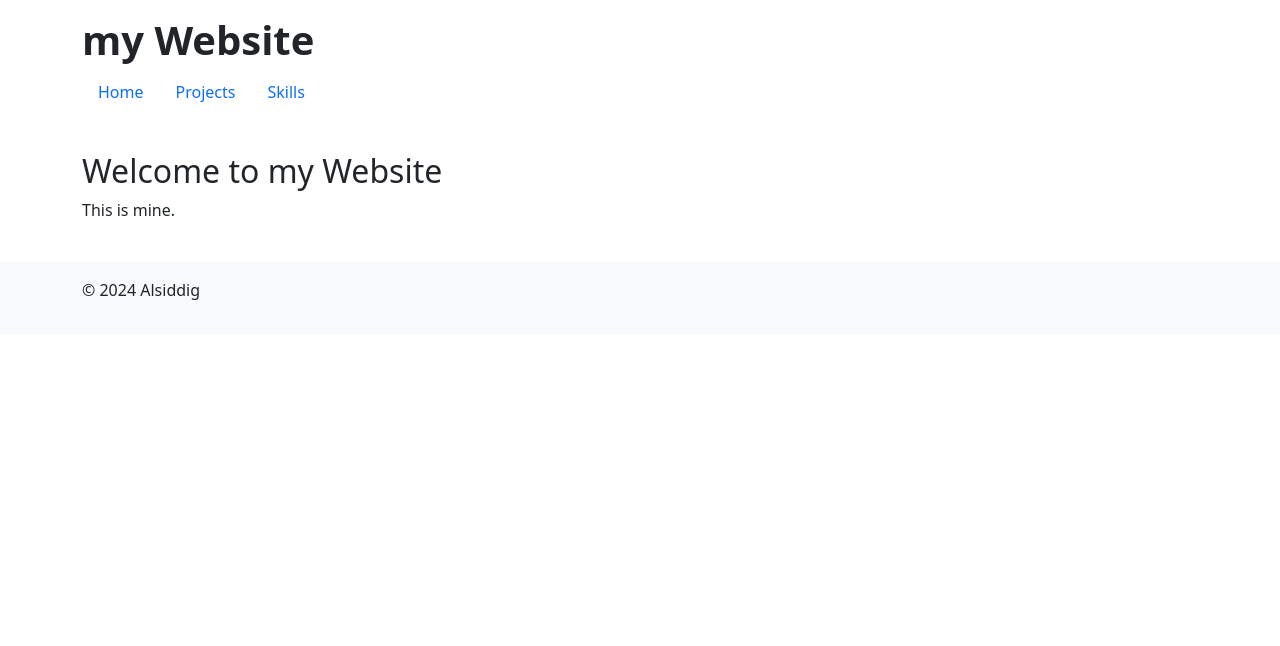
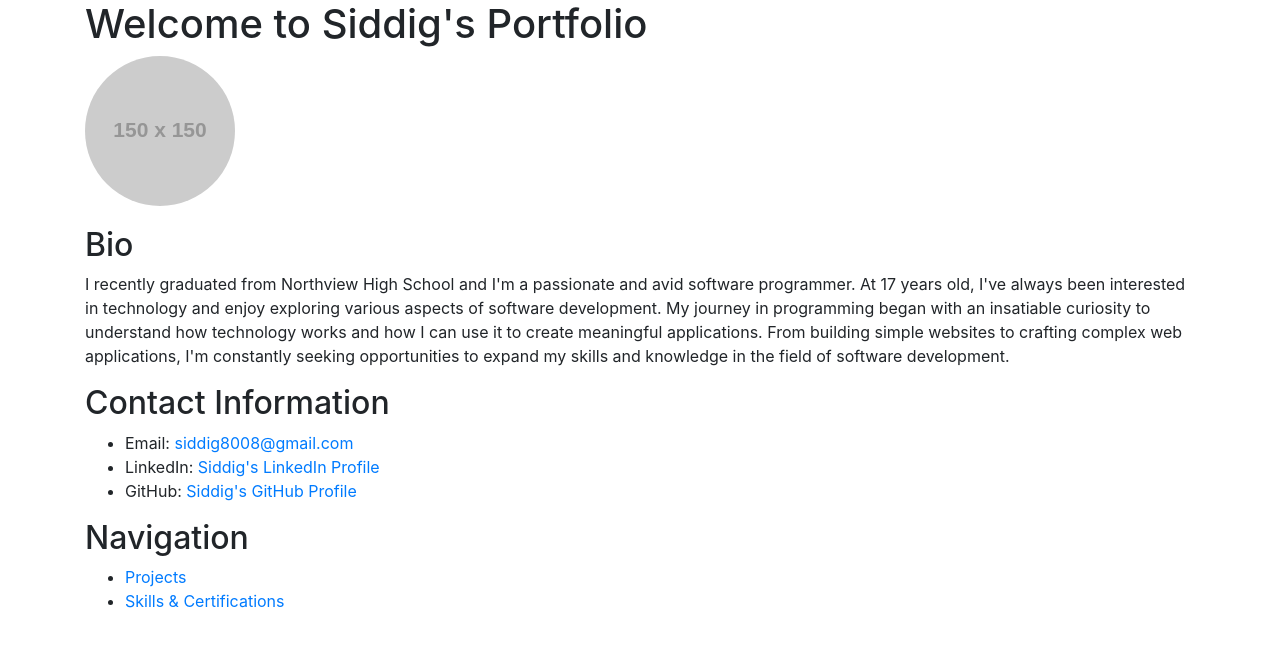
Before and after one commit to Machiavellianistic/Senior-portfolio, a plain HTML site: page index.html in a window 1280 px wide. Drawn offline with nearby package versions, Linux system fonts and the light colour scheme; placeholder pictures from the web are drawn by us.

Commit message:
Update index.html

```diff
--- a/index.html
+++ b/index.html
@@ -3,37 +3,41 @@
 <head>
     <meta charset="UTF-8">
     <meta name="viewport" content="width=device-width, initial-scale=1.0">
-    <title>my Website</title>
-    <link rel="stylesheet" href="https://stackpath.bootstrapcdn.com/bootstrap/5.1.3/css/bootstrap.min.css">
-    <link rel="stylesheet" href="style.css">
+    <title>Siddig's Portfolio - Home</title>
+    <!-- Bootstrap CSS -->
+    <link href="https://stackpath.bootstrapcdn.com/bootstrap/4.5.2/css/bootstrap.min.css" rel="stylesheet">
+    <style>
+        /* Custom CSS for the placeholder image */
+        .profile-img {
+            width: 150px;
+            height: 150px;
+            border-radius: 50%;
+            margin-bottom: 20px;
+        }
+    </style>
 </head>
 <body>
-    <header class="py-3">
-        <div class="container">
-            <h1 class="fw-bold">my Website</h1>
-            <nav>
-                <ul class="nav">
-                    <li class="nav-item"><a class="nav-link" href="index.html">Home</a></li>
-                    <li class="nav-item"><a class="nav-link" href="projects.html">Projects</a></li>
-                    <li class="nav-item"><a class="nav-link" href="skills.html">Skills</a></li>
-                </ul>
-            </nav>
-        </div>
-    </header>
-    <main class="py-4">
-        <div class="container">
-            <section>
-                <h2>Welcome to my Website</h2>
-                <p>This is mine.</p>
-            </section>
-        </div>
-    </main>
-    <footer class="py-3 bg-light">
-        <div class="container">
-            <p>&copy; 2024 Alsiddig</p>
-        </div>
-    </footer>
-
-    <script src="https://stackpath.bootstrapcdn.com/bootstrap/5.1.3/js/bootstrap.bundle.min.js"></script>
+    <div class="container">
+        <h1>Welcome to Siddig's Portfolio</h1>
+        <img src="https://via.placeholder.com/150" alt="Profile Picture" class="profile-img">
+        <h2>Bio</h2>
+        <p>
+            I recently graduated from Northview High School and I'm a passionate and avid software programmer. At 17 years old, I've always been interested in technology and enjoy exploring various aspects of software development. My journey in programming began with an insatiable curiosity to understand how technology works and how I can use it to create meaningful applications. From building simple websites to crafting complex web applications, I'm constantly seeking opportunities to expand my skills and knowledge in the field of software development.
+        </p>
+        <h2>Contact Information</h2>
+        <ul>
+            <li>Email: <a href="mailto:siddig8008@gmail.com">siddig8008@gmail.com</a></li>
+            <li>LinkedIn: <a href="https://www.linkedin.com/in/alsiddig-siddig-680ba8294">Siddig's LinkedIn Profile</a></li>
+            <li>GitHub: <a href="https://github.com/Machiavellianistic">Siddig's GitHub Profile</a></li>
+        </ul>
+        <h2>Navigation</h2>
+        <ul>
+            <li><a href="projects.html">Projects</a></li>
+            <li><a href="skills.html">Skills & Certifications</a></li>
+        </ul>
+    </div>
+    <script src="https://code.jquery.com/jquery-3.5.1.slim.min.js"></script>
+    <script src="https://cdn.jsdelivr.net/npm/popper.js@1.16.0/dist/umd/popper.min.js"></script>
+    <script src="https://stackpath.bootstrapcdn.com/bootstrap/4.5.2/js/bootstrap.min.js"></script>
 </body>
 </html>
```
